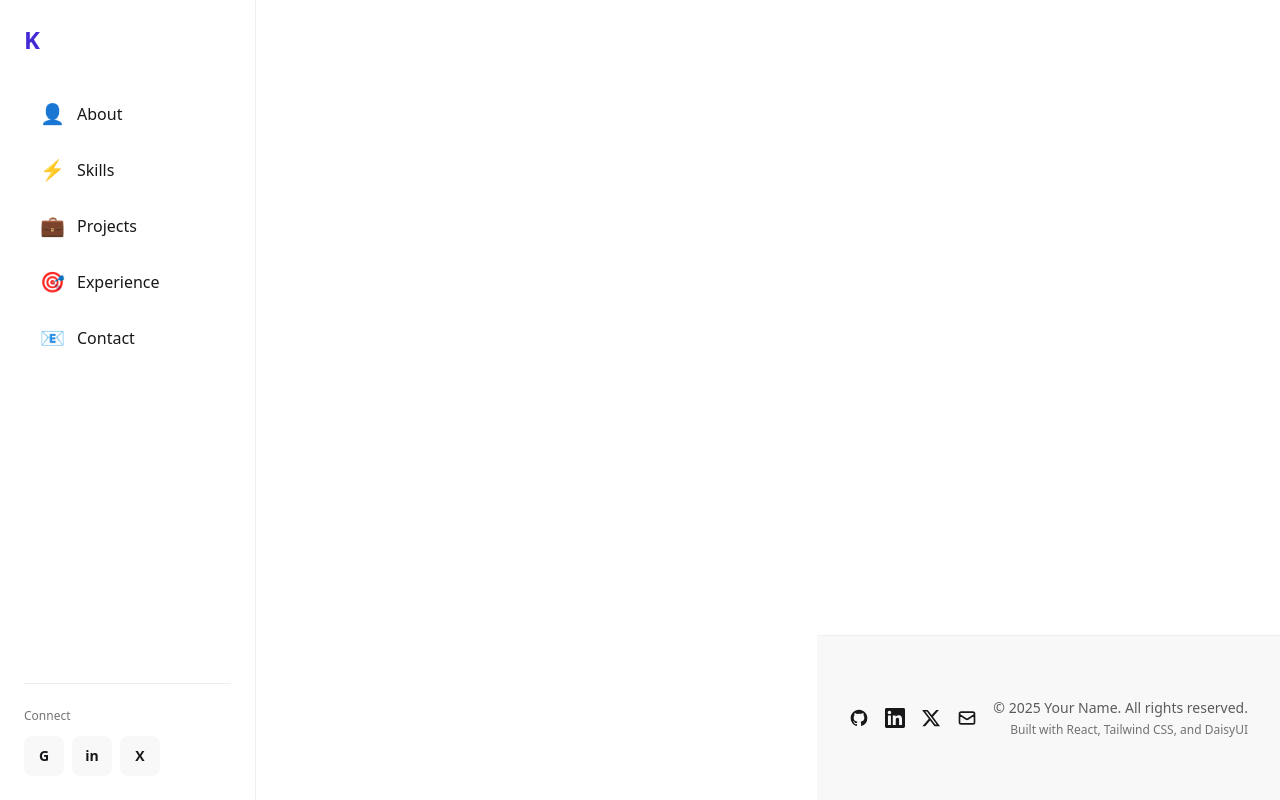
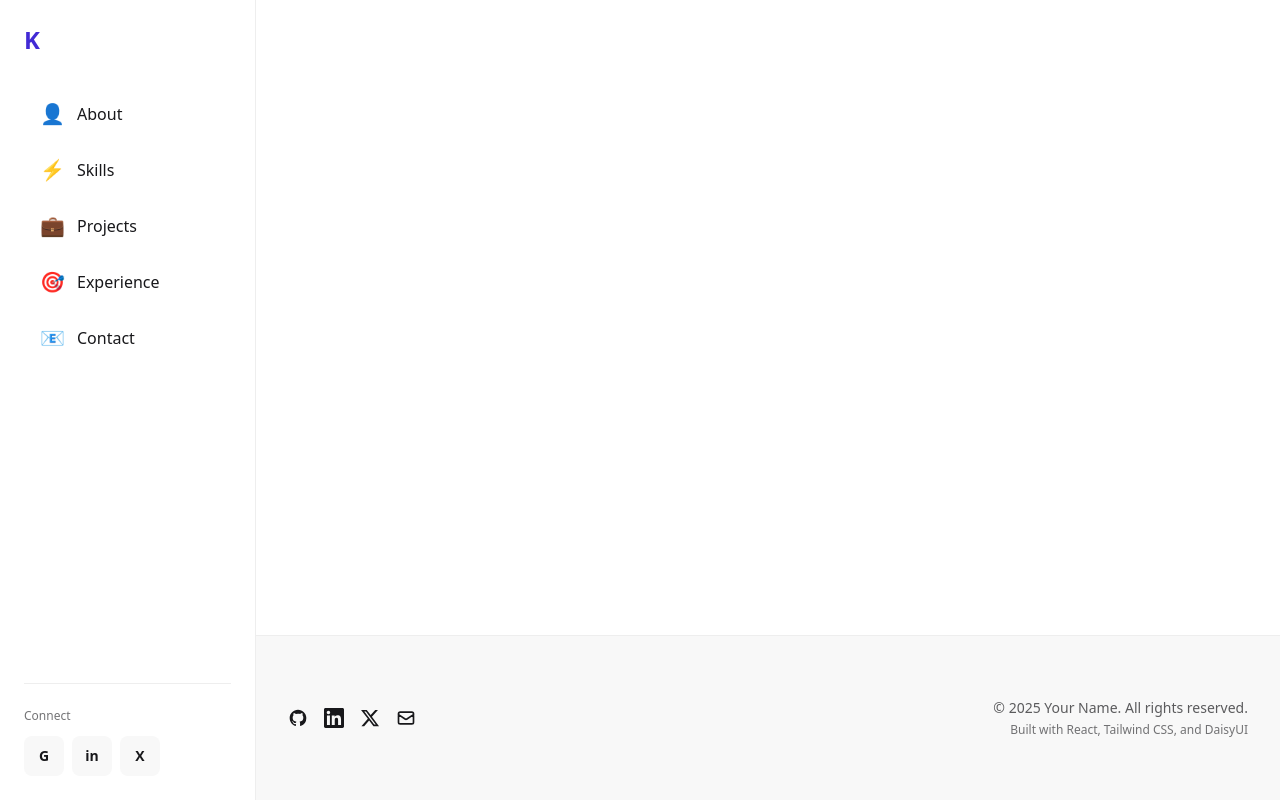
Before and after one commit to Kenta-Asakura/portfolio-v2, a React (Vite) app: page / in a window 1280 px wide. Built offline with nearby package versions, Linux system fonts and the light colour scheme.

Commit message:
main Layout structure changes

```diff
--- a/src/components/layout/Layout.jsx
+++ b/src/components/layout/Layout.jsx
@@ -17,6 +17,7 @@ function Layout({ children }) {
 
   return (
    <div className="flex min-h-screen bg-base-100">
+
       {/* Skip to main content link for accessibility */}
       <a
         href="#main-content"
@@ -29,19 +30,21 @@ function Layout({ children }) {
         Skip to main content
       </a>
 
-      {/* Header component (sidebar on desktop, top bar on mobile) */}
-      <Header />
+      <div className="min-h-screen w-full bg-base-100">
+        <Header />
 
-      {/* Main content area - offset for sidebar on desktop */}
-      <main
-        id="main-content"
-        className="flex-1 w-full md:ml-0 lg:ml-64"
-        role="main"
-      >
-        {children}
-      </main>
+        <div className="lg:pl-64">
+          <div className="flex flex-col min-h-screen">
+            {/* Mobile header spacer */}
+            <div className="h-16 lg:hidden" aria-hidden="true" />
 
-      <Footer />
+            <main className="flex-grow w-full">{children}</main>
+
+            <Footer />
+          </div>
+        </div>
+      </div>
+
     </div>
   );
 }
```
